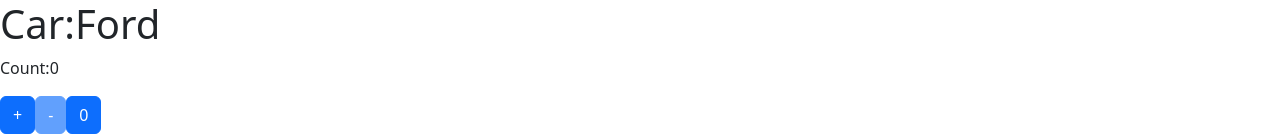
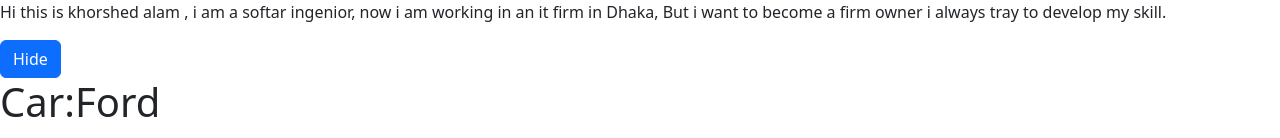
Before and after one commit to shabuj603/demo_react, a React (Create React App) app: page / in a window 1280 px wide. Shown: the top 138 px of the page. Built offline with nearby package versions, Linux system fonts and the light colour scheme.

Commit message:
toggle_button

```diff
--- a/src/App.js
+++ b/src/App.js
@@ -12,6 +12,7 @@
 import EventBinding from "./EVENT_HANDLER_CLASS/EventBinding";
 import HookUseState from "./HOOK_USE_STATE/HookUseState";
 import FunctionalHook from "./HOOK_USE_STATE/FunctionalHook";
+import Toggle from "./Toggle/Toggle";
 
 
 
@@ -23,6 +24,7 @@
 
 function App(){
     return <div>
+        <Toggle/>
         <FunctionalHook/>
         <HookUseState/>
         <EventBinding/>
--- /dev/null
+++ b/src/Toggle/Toggle.js
@@ -0,0 +1,18 @@
+import React, { useState } from "react";
+import { Button } from "react-bootstrap";
+
+
+const Toggle=()=>{
+    const[toggle, setToggle]= useState(true);
+
+    return(
+        <div>
+            {toggle &&(
+                <p>Hi this is khorshed alam , i am a softar ingenior, now i am working in an it firm in Dhaka, But i want to become a firm owner i always tray to develop my skill. </p>
+            )}
+
+            <Button onClick={()=>{setToggle(!toggle)}}>{toggle ? "Hide":"Show"}</Button>
+        </div>
+    )
+}
+export default Toggle;
```
